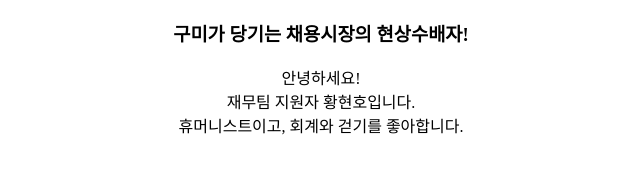
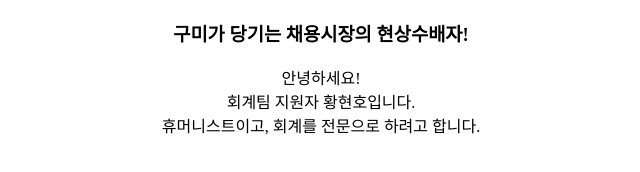
Before and after one commit to DSLLA/My_Web, a plain HTML site: page 황현호.html in a window 1280 px wide. Shown: the part 474-646 px from the top of the page, without its empty margins (319-959 px from the left). Drawn offline with Linux system fonts and the light colour scheme.

Commit message:
Update 황현호.html

```diff
--- a/황현호.html
+++ b/황현호.html
@@ -8,6 +8,6 @@
   <h1><img src = "https://github.com/DSLLA/My_Web/blob/master/%EC%BA%A1%EC%B2%982.JPG?raw=true" width = "350" height = "450"
     style="margin-left: auto; margin-right: auto; display: block;"></h1>
     <h3><div align =center>구미가 당기는 채용시장의 현상수배자!</div></h3>
-    <div align =center>안녕하세요!<br>재무팀 지원자 황현호입니다.<br>
-      휴머니스트이고, 회계와 걷기를 좋아합니다.</div>
+    <div align =center>안녕하세요!<br>회계팀 지원자 황현호입니다.<br>
+      휴머니스트이고, 회계를 전문으로 하려고 합니다.</div>
  </html>
```
